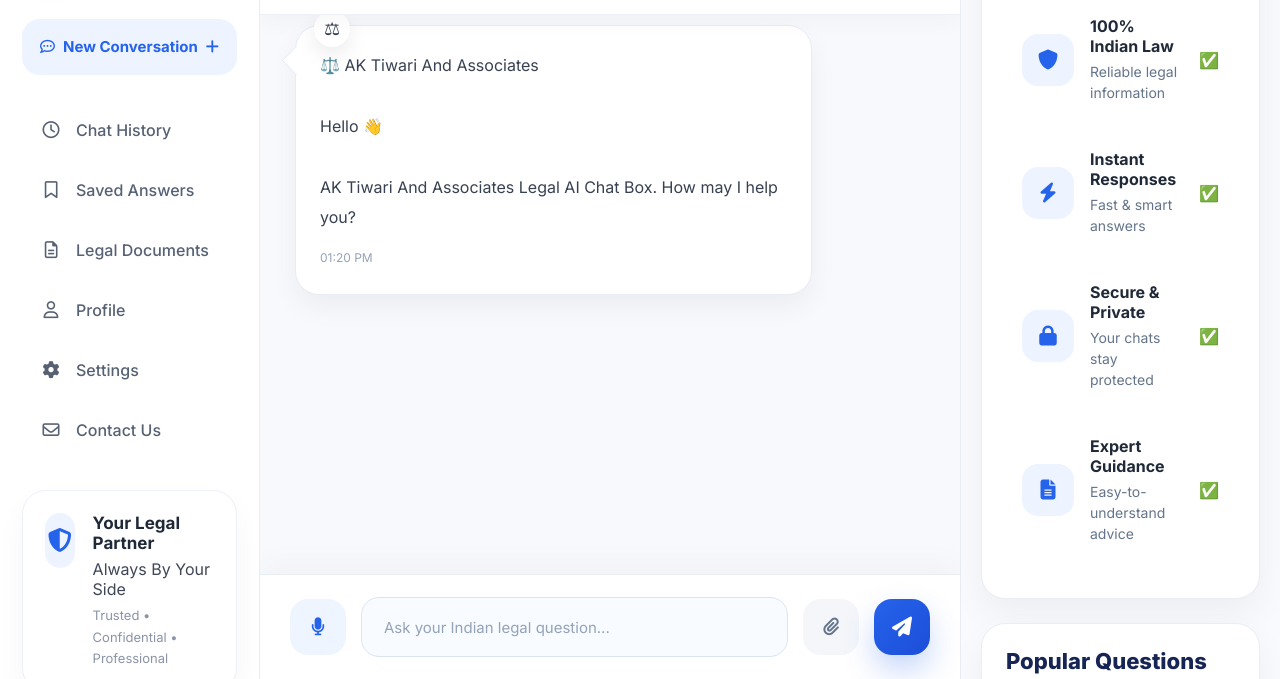
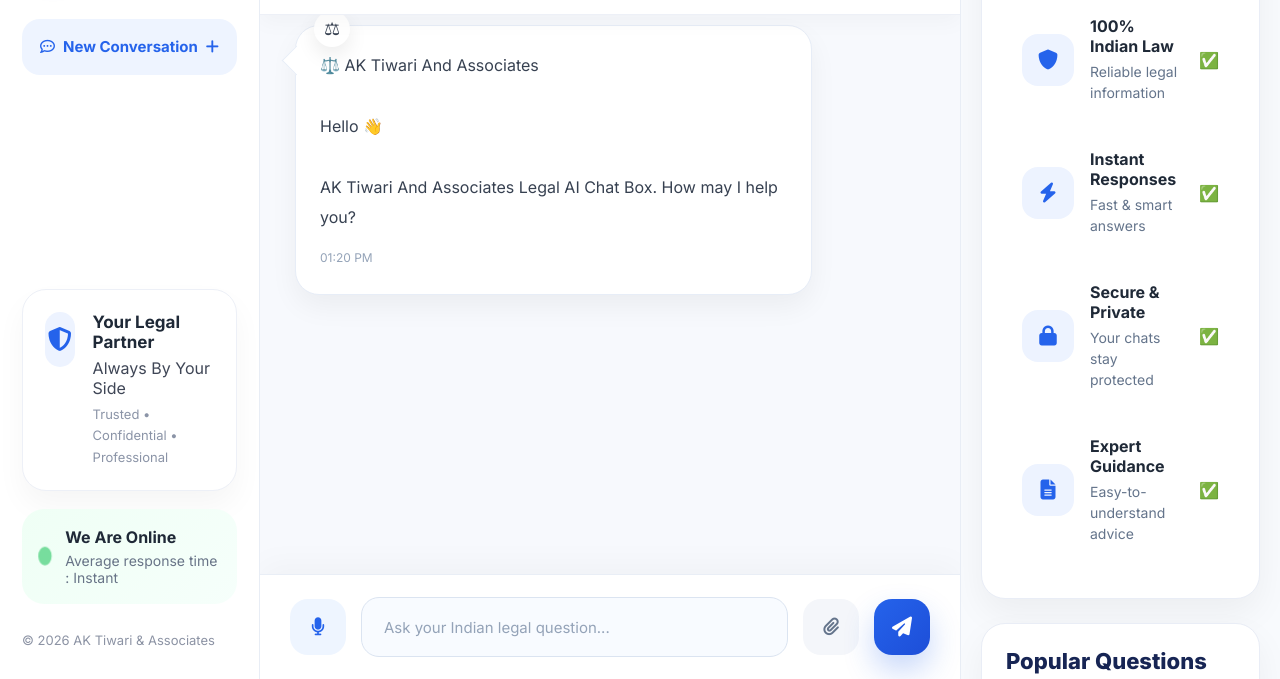
Before and after one commit to nitishbainslaa/Legal-AI-ChatBox, a website: page index.html in a window 1280 px wide. Shown: the part 121-800 px from the top of the page. Drawn offline with nearby package versions, Linux system fonts and the light colour scheme.

Commit message:
Update index.html

```diff
--- a/index.html
+++ b/index.html
@@ -59,40 +59,6 @@
                     <i class="fa-solid fa-plus"></i>
 
                 </button>
-
-                <div class="menu">
-
-                    <div class="menuItem">
-                        <i class="fa-regular fa-clock"></i>
-                        Chat History
-                    </div>
-
-                    <div class="menuItem">
-                        <i class="fa-regular fa-bookmark"></i>
-                        Saved Answers
-                    </div>
-
-                    <div class="menuItem">
-                        <i class="fa-regular fa-file-lines"></i>
-                        Legal Documents
-                    </div>
-
-                    <div class="menuItem">
-                        <i class="fa-regular fa-user"></i>
-                        Profile
-                    </div>
-
-                    <div class="menuItem">
-                        <i class="fa-solid fa-gear"></i>
-                        Settings
-                    </div>
-
-                    <div class="menuItem">
-                        <i class="fa-regular fa-envelope"></i>
-                        Contact Us
-                    </div>
-
-                </div>
 
             </div>
 
```
